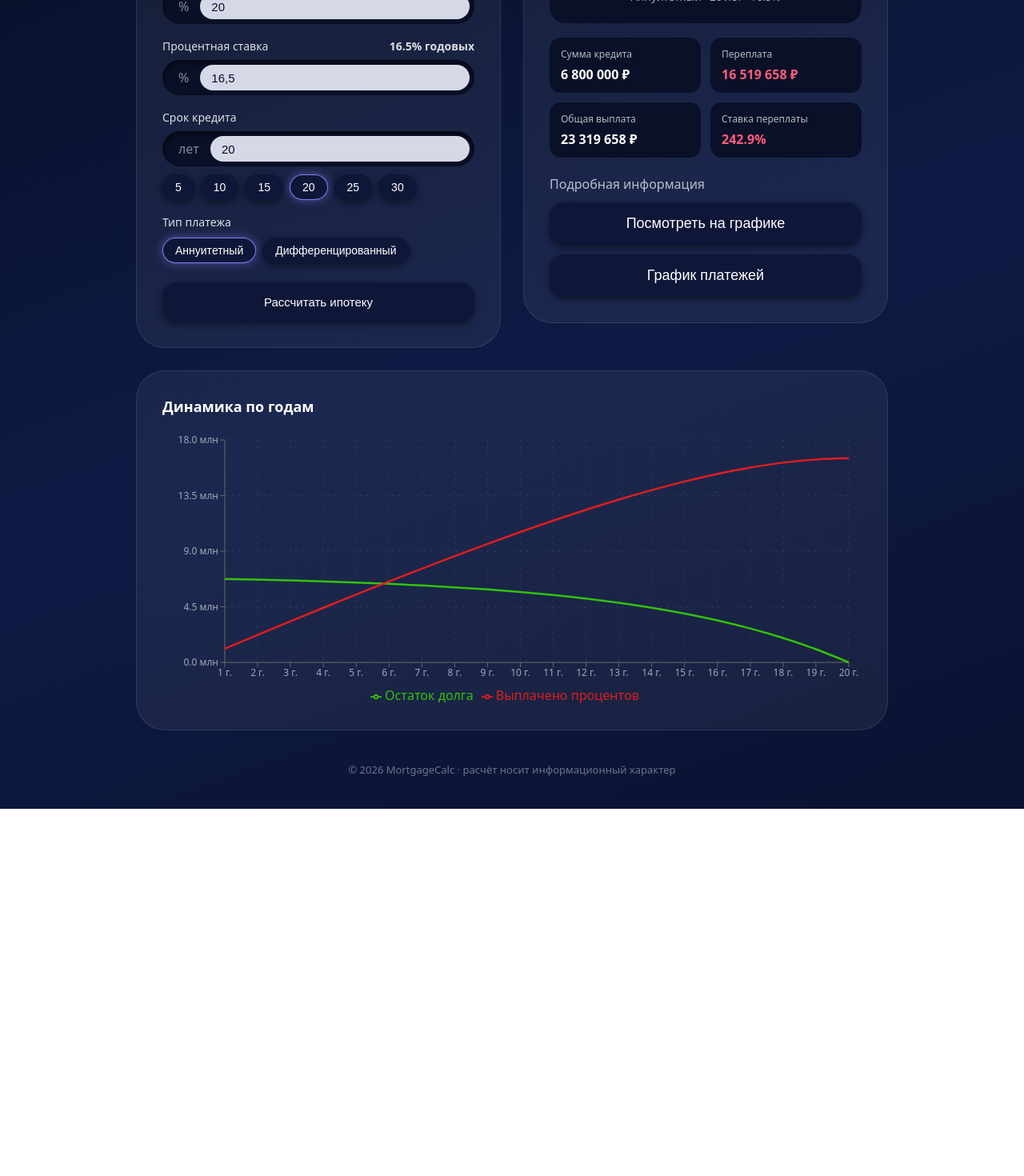
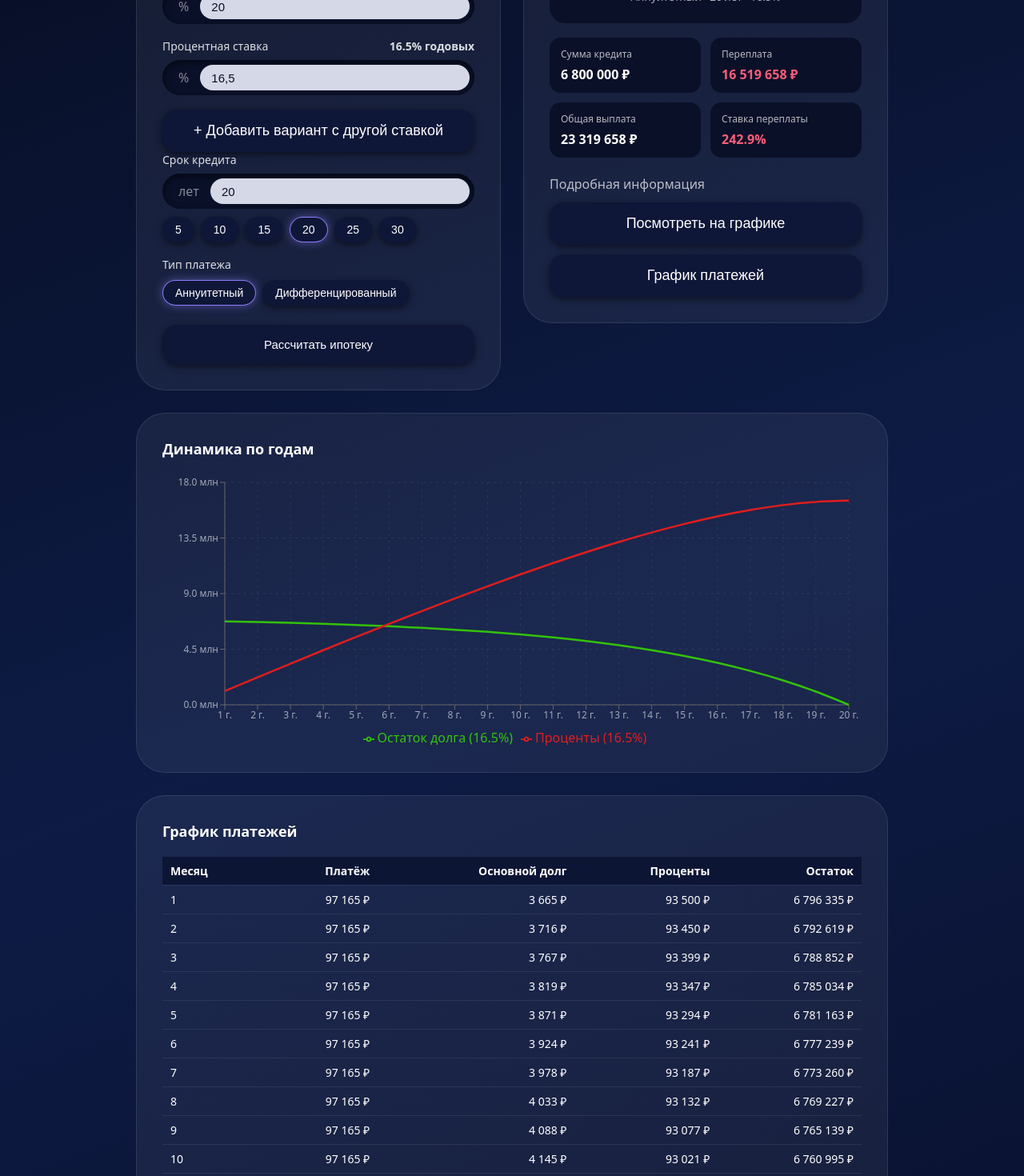
Before and after one commit to anadubro/mortgage-calc, a React (Vite) app: page / in a window 1280 px wide. Shown: the part 480-1950 px from the top of the page at 80% size. Before the commit the page ends 1491 px from the top, so only its background shows below. Built offline with nearby package versions, Linux system fonts and the light colour scheme.

Commit message:
crete new feature

```diff
--- a/src/App.tsx
+++ b/src/App.tsx
@@ -4,14 +4,21 @@ import { InputPanel } from './components/InputPanel'
 import { ResultPanel } from './components/ResultPanel'
 import { BalanceChart } from './components/BalanceChart'
 import { ScheduleTable } from './components/ScheduleTable'
+import { Segment } from './components/Segment'
 
 export default function App() {
-  const { params, result, update } = useMortgage()
-  const [tableOpen, setTableOpen] = useState(false)
+  const { params, result, update, rate2, result2, addRate2, changeRate2, removeRate2 } = useMortgage()
+  const [tableVariant, setTableVariant] = useState<1 | 2>(1)
+
   const chartRef = useRef<HTMLElement>(null)
+  const tableRef = useRef<HTMLElement>(null)
   const resultRef = useRef<HTMLDivElement>(null)
 
   const scrollTo = (el: HTMLElement | null) => el?.scrollIntoView({ behavior: 'smooth', block: 'start' })
+
+  // Какой вариант показываем в таблице платежей
+  const showSecond = tableVariant === 2 && result2 !== null
+  const tableRows = showSecond ? result2!.schedule : result.schedule
 
   return (
     <div className="page">
@@ -27,26 +34,39 @@ export default function App() {
       </section>
 
       <main className="layout">
-        <InputPanel params={params} downAmount={result.downAmount} update={update}
-          onCalculate={() => scrollTo(resultRef.current)} />
+        <InputPanel
+          params={params} downAmount={result.downAmount} update={update}
+          onCalculate={() => scrollTo(resultRef.current)}
+          rate2={rate2} onAddRate2={addRate2} onChangeRate2={changeRate2} onRemoveRate2={removeRate2}
+        />
         <div ref={resultRef}>
-          <ResultPanel params={params} result={result} tableOpen={tableOpen}
+          <ResultPanel
+            params={params} result={result} rate2={rate2} result2={result2}
             onShowChart={() => scrollTo(chartRef.current)}
-            onToggleTable={() => setTableOpen(o => !o)} />
+            onShowTable={() => scrollTo(tableRef.current)}
+          />
         </div>
       </main>
 
-      <section className="card wide" ref={chartRef}>
+      <section className="card wide scroll-target" ref={chartRef}>
         <h2 className="card-title">Динамика по годам</h2>
-        <BalanceChart data={result.yearly} />
+        <BalanceChart data={result.yearly} rate={params.rate} data2={result2?.yearly} rate2={rate2 ?? undefined} />
       </section>
 
-      {tableOpen && (
-        <section className="card wide">
-          <h2 className="card-title">График платежей</h2>
-          <ScheduleTable rows={result.schedule} />
-        </section>
-      )}
+      <section className="card wide scroll-target" ref={tableRef}>
+        <h2 className="card-title">График платежей</h2>
+        {result2 && rate2 !== null && (
+          <Segment
+            options={[
+              { label: `Ставка ${params.rate}%`, value: 1 as const },
+              { label: `Ставка ${rate2}%`, value: 2 as const },
+            ]}
+            value={showSecond ? 2 : 1}
+            onChange={setTableVariant}
+          />
+        )}
+        <ScheduleTable rows={tableRows} />
+      </section>
 
       <footer className="footer">© 2026 MortgageCalc · расчёт носит информационный характер</footer>
     </div>
--- a/src/components/BalanceChart.tsx
+++ b/src/components/BalanceChart.tsx
@@ -2,11 +2,28 @@ import { CartesianGrid, Legend, Line, LineChart, ResponsiveContainer, Tooltip, X
 import type { YearPoint } from '../types'
 import { formatMoney } from '../utils/mortgage'
 
-export function BalanceChart({ data }: { data: YearPoint[] }) {
+interface Props {
+  data: YearPoint[]
+  rate: number
+  data2?: YearPoint[]   // данные второго варианта (если включено сравнение)
+  rate2?: number
+}
+
+export function BalanceChart({ data, rate, data2, rate2 }: Props) {
   const tick = { fill: 'rgba(255,255,255,0.6)', fontSize: 12 }
+
+  // Склеиваем два варианта в одну таблицу: balance/paidInterest и balance2/paidInterest2
+  const merged = data.map((p, i) => ({
+    year: p.year,
+    balance: p.balance,
+    paidInterest: p.paidInterest,
+    balance2: data2?.[i]?.balance,
+    paidInterest2: data2?.[i]?.paidInterest,
+  }))
+
   return (
     <ResponsiveContainer width="100%" height={340}>
-      <LineChart data={data} margin={{ top: 10, right: 16, bottom: 0, left: 8 }}>
+      <LineChart data={merged} margin={{ top: 10, right: 16, bottom: 0, left: 8 }}>
         <CartesianGrid stroke="rgba(255,255,255,0.08)" strokeDasharray="3 5" />
         <XAxis dataKey="year" tick={tick} tickFormatter={y => `${y} г.`} />
         <YAxis tick={tick} tickFormatter={v => `${(v / 1e6).toFixed(1)} млн`} width={70} />
@@ -16,8 +33,14 @@ export function BalanceChart({ data }: { data: YearPoint[] }) {
           contentStyle={{ background: '#0b1230', border: '1px solid rgba(255,255,255,0.15)', borderRadius: 12 }}
         />
         <Legend />
-        <Line type="monotone" dataKey="balance" name="Остаток долга" stroke="#33c20a" strokeWidth={2.5} dot={false} />
-        <Line type="monotone" dataKey="paidInterest" name="Выплачено процентов" stroke="#e11d1d" strokeWidth={2.5} dot={false} />
+        <Line type="monotone" dataKey="balance" name={`Остаток долга (${rate}%)`} stroke="#33c20a" strokeWidth={2.5} dot={false} />
+        <Line type="monotone" dataKey="paidInterest" name={`Проценты (${rate}%)`} stroke="#e11d1d" strokeWidth={2.5} dot={false} />
+        {data2 && (
+          <Line type="monotone" dataKey="balance2" name={`Остаток долга (${rate2}%)`} stroke="#33c20a" strokeWidth={2.5} strokeDasharray="8 6" dot={false} />
+        )}
+        {data2 && (
+          <Line type="monotone" dataKey="paidInterest2" name={`Проценты (${rate2}%)`} stroke="#e11d1d" strokeWidth={2.5} strokeDasharray="8 6" dot={false} />
+        )}
       </LineChart>
     </ResponsiveContainer>
   )
--- a/src/components/InputPanel.tsx
+++ b/src/components/InputPanel.tsx
@@ -8,6 +8,10 @@ interface Props {
   downAmount: number
   update: (p: Partial<Params>) => void
   onCalculate: () => void
+  rate2: number | null
+  onAddRate2: () => void
+  onChangeRate2: (v: number) => void
+  onRemoveRate2: () => void
 }
 
 const YEARS = [5, 10, 15, 20, 25, 30].map(y => ({ label: String(y), value: y }))
@@ -16,7 +20,7 @@ const TYPES = [
   { label: 'Дифференцированный', value: 'diff' as const },
 ]
 
-export function InputPanel({ params, downAmount, update, onCalculate }: Props) {
+export function InputPanel({ params, downAmount, update, onCalculate, rate2, onAddRate2, onChangeRate2, onRemoveRate2 }: Props) {
   return (
     <section className="card">
       <h2 className="card-title">Параметры кредита</h2>
@@ -36,6 +40,20 @@ export function InputPanel({ params, downAmount, update, onCalculate }: Props) {
         <Field prefix="%" value={params.rate} onChange={v => update({ rate: v })} />
       </div>
 
+      {rate2 === null ? (
+        <button type="button" className="btn btn-ghost" onClick={onAddRate2}>
+          + Добавить вариант с другой ставкой
+        </button>
+      ) : (
+        <div className="field field-compare">
+          <div className="field-head">
+            <span>Вторая ставка (пунктир на графике)</span>
+            <button type="button" className="link-btn" onClick={onRemoveRate2}>Убрать</button>
+          </div>
+          <Field prefix="%" value={rate2} onChange={onChangeRate2} />
+        </div>
+      )}
+
       <div className="field">
         <div className="field-head"><span>Срок кредита</span></div>
         <Field prefix="лет" value={params.years} onChange={v => update({ years: v })} />
--- a/src/components/ResultPanel.tsx
+++ b/src/components/ResultPanel.tsx
@@ -4,12 +4,27 @@ import { formatMoney, formatPct } from '../utils/mortgage'
 interface Props {
   params: Params
   result: Result
+  rate2: number | null
+  result2: Result | null
   onShowChart: () => void
-  onToggleTable: () => void
-  tableOpen: boolean
+  onShowTable: () => void
 }
 
-export function ResultPanel({ params, result, onShowChart, onToggleTable, tableOpen }: Props) {
+// Строка сравнения: разница = второй вариант минус первый. Меньше — лучше (зелёный)
+function CompareRow({ label, a, b }: { label: string; a: number; b: number }) {
+  const d = b - a
+  const sign = d === 0 ? '' : d > 0 ? '+' : '−'
+  return (
+    <tr>
+      <td>{label}</td>
+      <td>{formatMoney(a)}</td>
+      <td>{formatMoney(b)}</td>
+      <td className={d < 0 ? 'good' : d > 0 ? 'bad' : ''}>{sign}{formatMoney(Math.abs(d))}</td>
+    </tr>
+  )
+}
+
+export function ResultPanel({ params, result, rate2, result2, onShowChart, onShowTable }: Props) {
   const isDiff = params.type === 'diff'
   const label = isDiff ? 'Первый платёж' : 'Ежемесячный платёж'
   const sub = `${isDiff ? 'Дифференцированный' : 'Аннуитетный'} · ${params.years} лет · ${params.rate}%`
@@ -32,11 +47,25 @@ export function ResultPanel({ params, result, onShowChart, onToggleTable, tableO
         <div className="stat"><span>Ставка переплаты</span><b className="bad">{formatPct(result.overpaymentPct)}</b></div>
       </div>
 
+      {result2 && rate2 !== null && (
+        <div className="compare">
+          <p className="card-sub">Сравнение ставок</p>
+          <table className="compare-table">
+            <thead>
+              <tr><th></th><th>{params.rate}%</th><th>{rate2}%</th><th>Разница</th></tr>
+            </thead>
+            <tbody>
+              <CompareRow label={isDiff ? 'Первый платёж' : 'Платёж'} a={result.firstPayment} b={result2.firstPayment} />
+              <CompareRow label="Переплата" a={result.totalInterest} b={result2.totalInterest} />
+              <CompareRow label="Общая выплата" a={result.totalPayment} b={result2.totalPayment} />
+            </tbody>
+          </table>
+        </div>
+      )}
+
       <p className="card-sub">Подробная информация</p>
       <button type="button" className="btn" onClick={onShowChart}>Посмотреть на графике</button>
-      <button type="button" className="btn" onClick={onToggleTable}>
-        {tableOpen ? 'Скрыть график платежей' : 'График платежей'}
-      </button>
+      <button type="button" className="btn" onClick={onShowTable}>График платежей</button>
     </section>
   )
 }
--- a/src/hooks/useMortgage.ts
+++ b/src/hooks/useMortgage.ts
@@ -10,7 +10,12 @@ const clamp = (v: number, [min, max]: readonly [number, number]) => Math.min(max
 
 export function useMortgage() {
   const [params, setParams] = useState<Params>(DEFAULTS)
+  // Вторая ставка для сравнения. null — сравнение выключено
+  const [rate2, setRate2] = useState<number | null>(null)
+
   const result = useMemo(() => calc(params), [params])
+  // Второй вариант: все параметры те же, отличается только ставка
+  const result2 = useMemo(() => (rate2 === null ? null : calc({ ...params, rate: rate2 })), [params, rate2])
 
   const update = (patch: Partial<Params>) =>
     setParams(prev => {
@@ -24,5 +29,9 @@ export function useMortgage() {
       }
     })
 
-  return { params, result, update }
+  const addRate2 = () => setRate2(Math.max(0.1, +(params.rate - 2).toFixed(1)))
+  const changeRate2 = (v: number) => setRate2(clamp(v, LIMITS.rate))
+  const removeRate2 = () => setRate2(null)
+
+  return { params, result, update, rate2, result2, addRate2, changeRate2, removeRate2 }
 }
--- a/vite.config.ts
+++ b/vite.config.ts
@@ -1,6 +1,5 @@
 import { defineConfig } from 'vite'
 import react from '@vitejs/plugin-react'
 export default defineConfig({
-    plugins: [react()],
-    base: '/mortgage-calc/',
+    plugins: [react()]
 })
```
